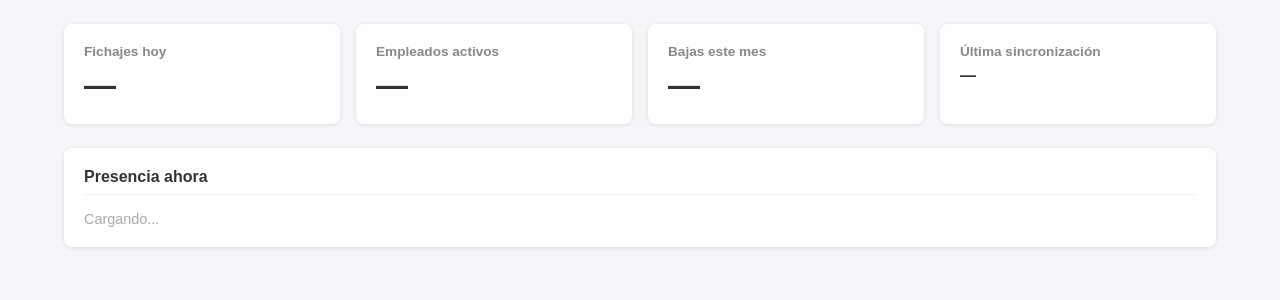
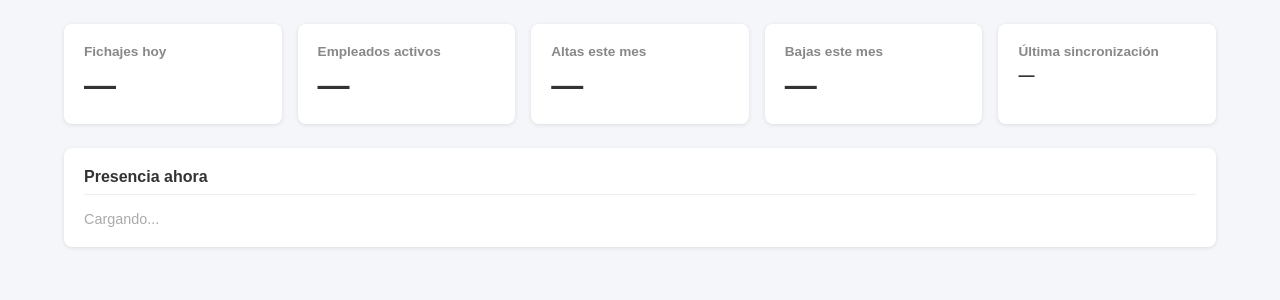
Before and after one commit to gardinerbuenosaires/sistemalf-asistencia, a Python web app: template web/templates/index.html in a window 1280 px wide. Shown: the part 73-373 px from the top of the page. Run offline with Jinja, Linux system fonts and the light colour scheme; the template is opened without the code that fills it, so the values that code supplies are empty.

Commit message:
feat: agregar tarjeta de altas del mes en dashboard
Co-Authored-By: Claude Sonnet 4.6 <noreply@anthropic.com>

```diff
--- a/web/templates/index.html
+++ b/web/templates/index.html
@@ -122,6 +122,10 @@
       <div class="value" id="cnt-empleados">—</div>
     </div>
     <div class="card">
+      <h3>Altas este mes</h3>
+      <div class="value" id="cnt-altas">—</div>
+    </div>
+    <div class="card">
       <h3>Bajas este mes</h3>
       <div class="value" id="cnt-bajas">—</div>
     </div>
@@ -223,11 +227,13 @@ async function loadEmpleados() {
   document.getElementById("cnt-empleados").textContent = empleados.length;
 }
 
-async function loadBajasMes() {
+async function loadAltasBajasMes() {
   const mesActual = today.slice(0, 7);
   const todos = await api("/api/empleados?todos=true&sin_acceso=true");
-  const n = todos.filter(e => e.activo === 0 && e.fecha_egreso && e.fecha_egreso.startsWith(mesActual)).length;
-  document.getElementById("cnt-bajas").textContent = n;
+  const altas = todos.filter(e => e.fecha_ingreso && e.fecha_ingreso.startsWith(mesActual)).length;
+  const bajas = todos.filter(e => e.activo === 0 && e.fecha_egreso && e.fecha_egreso.startsWith(mesActual)).length;
+  document.getElementById("cnt-altas").textContent = altas;
+  document.getElementById("cnt-bajas").textContent = bajas;
 }
 
 async function loadCntHoy() {
@@ -371,7 +377,7 @@ async function loadPresencia() {
 }
 
 async function init() {
-  await Promise.all([loadEmpleados(), loadBajasMes(), loadPresencia(), loadCntHoy(), loadSyncLog()]);
+  await Promise.all([loadEmpleados(), loadAltasBajasMes(), loadPresencia(), loadCntHoy(), loadSyncLog()]);
 }
 
 init();
```
